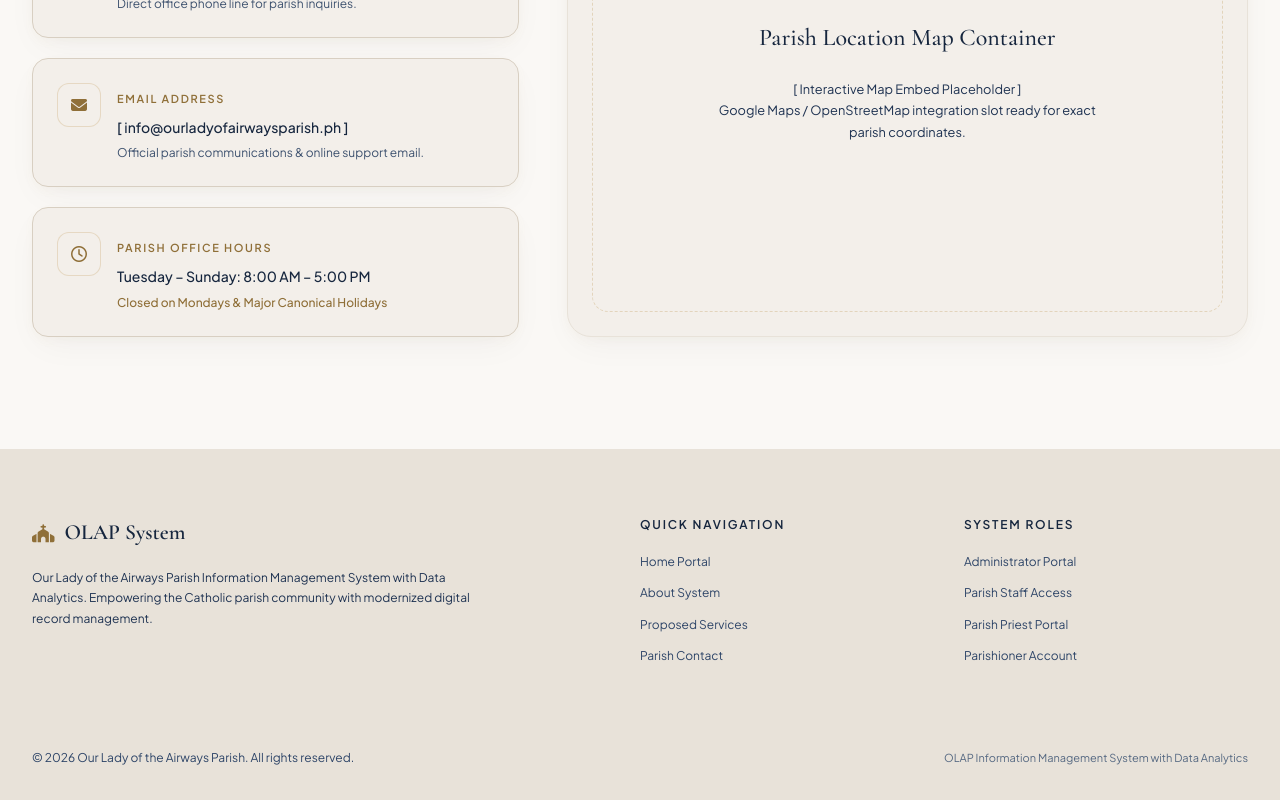
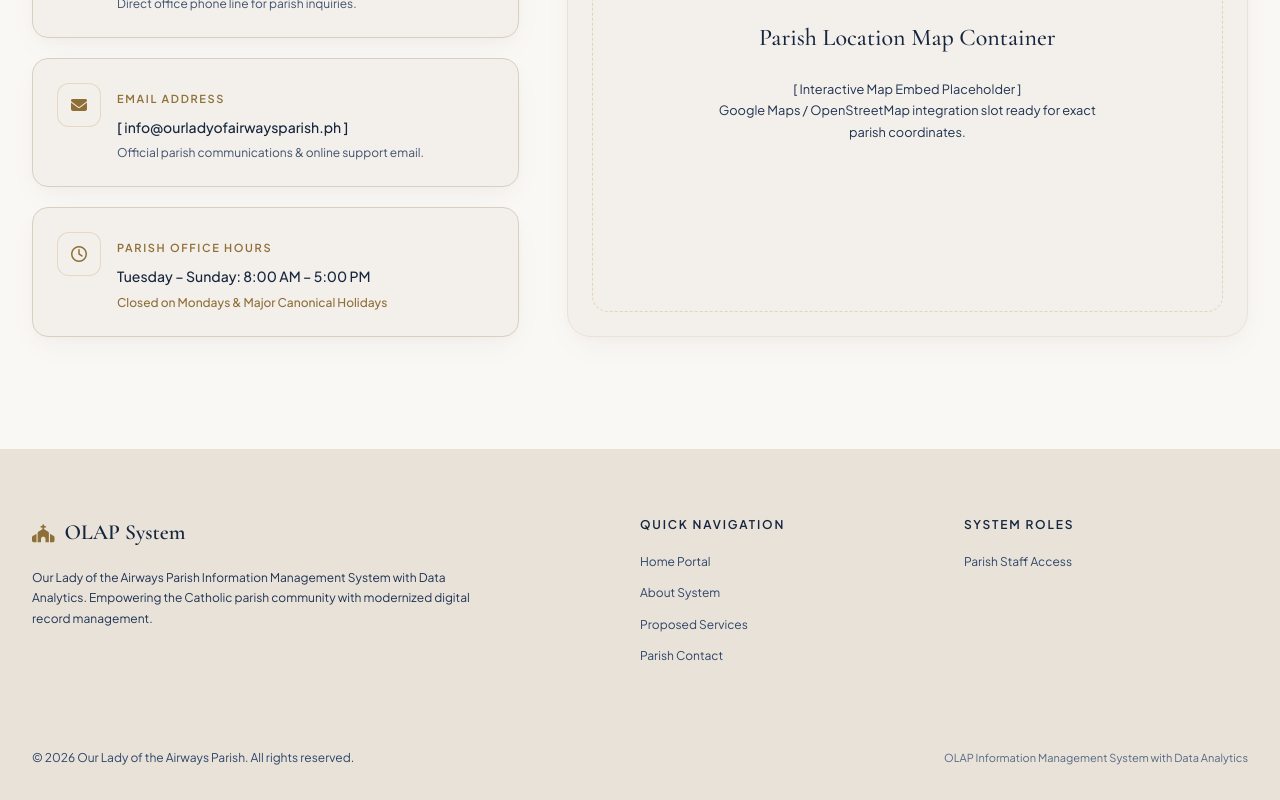
Before and after one commit to jamesCarl1204/OLAP, a React (Vite) app: page / in a window 1280 px wide. Shown: the part 3884-4684 px from the top of the page. Built offline with nearby package versions, Linux system fonts and the light colour scheme.

Commit message:
refactor(auth): keep parish staff as the only system role

```diff
--- a/src/features/auth/roles.js
+++ b/src/features/auth/roles.js
@@ -1,23 +1,8 @@
 export const ROLES = {
-  Administrator: {
-    label: 'Admin',
-    footerLabel: 'Administrator Portal',
-    desc: 'Access system configuration, user role management, audit logs, and global parish parameters.',
-  },
   'Parish Staff': {
     label: 'Staff',
     footerLabel: 'Parish Staff Access',
-    desc: 'Manage certificate requests, update baptismal and marriage registries, and handle daily queues.',
-  },
-  'Parish Priest': {
-    label: 'Priest',
-    footerLabel: 'Parish Priest Portal',
-    desc: 'Review analytics, approve sacramental records, schedule appointments, and review mass intentions.',
-  },
-  Parishioner: {
-    label: 'Parishioner',
-    footerLabel: 'Parishioner Account',
-    desc: 'Submit certificate applications, book marriages, request mass intentions, and track request status.',
+    desc: 'Manage certificate requests, sacramental records, appointments, payments, and daily parish operations.',
   },
 };
 
```
